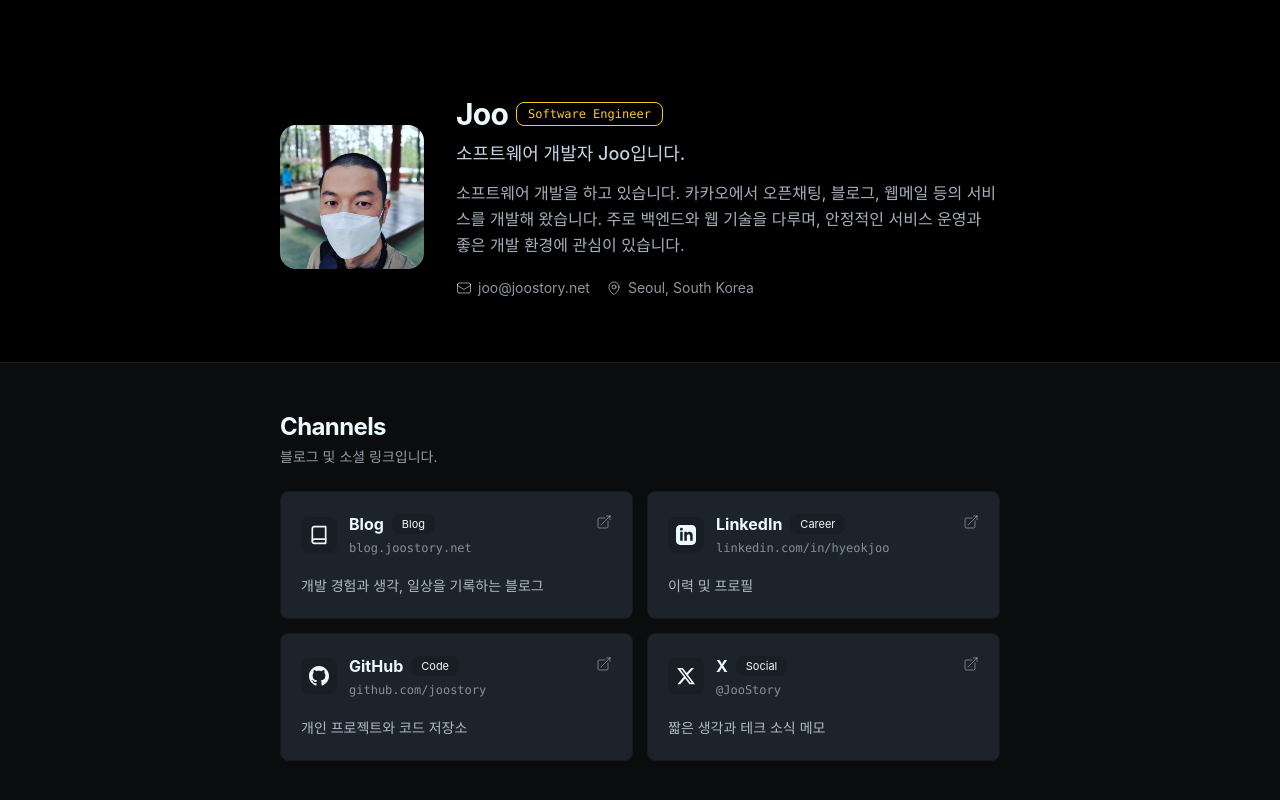
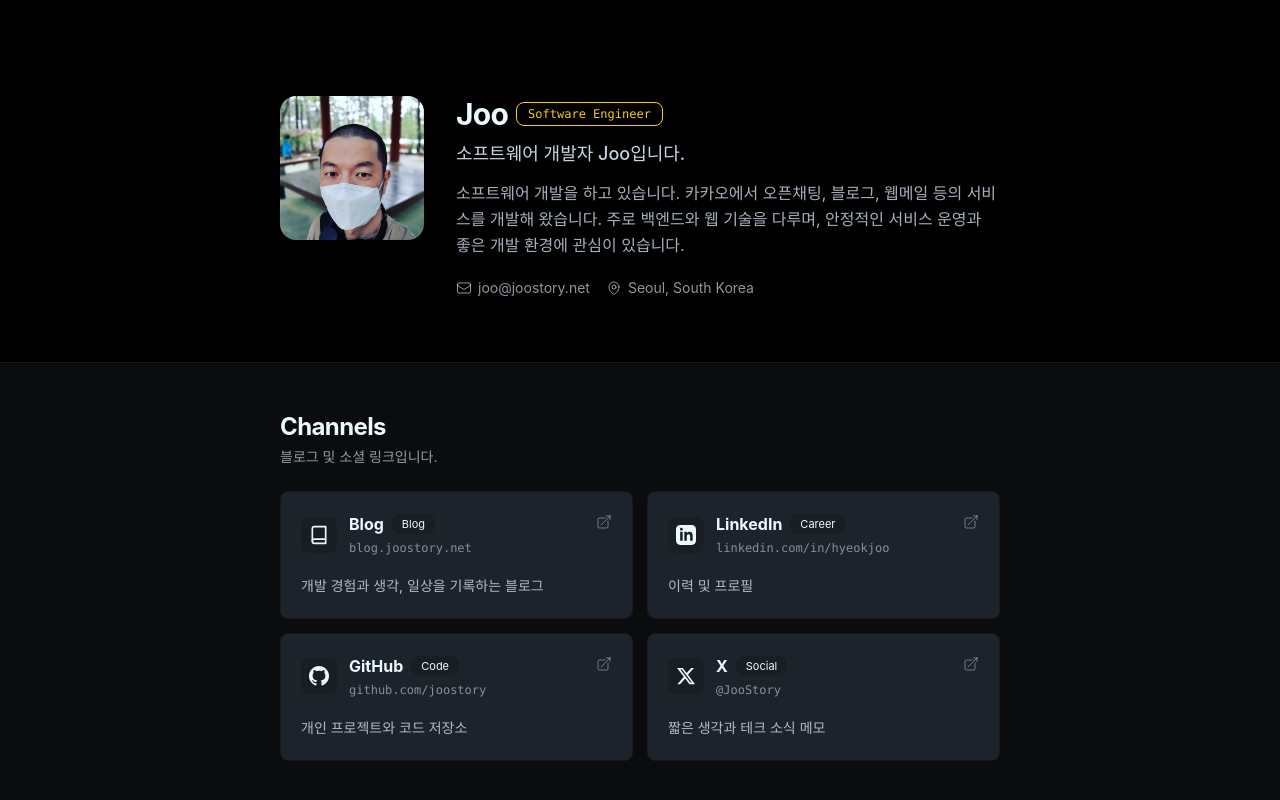
Before and after one commit to joostory/joostory.github.io, a Next.js app: page / in a window 1280 px wide. Shown: the top 800 px of the page. Built offline with nearby package versions, Linux system fonts and the light colour scheme.

Commit message:
avatar 정렬 수정

```diff
--- a/components/hub/hero-section.tsx
+++ b/components/hub/hero-section.tsx
@@ -8,7 +8,7 @@ export default function HeroSection() {
     <section id="about" className="pt-12 pb-10 sm:pt-24 sm:pb-16">
       <div className="max-w-3xl mx-auto px-5 sm:px-6">
         <div className="flex flex-col sm:flex-row items-center sm:items-start gap-6 sm:gap-8">
-          <div className="avatar shrink-0">
+          <div className="avatar shrink-0 self-start">
             <div className="w-28 h-28 sm:w-36 sm:h-36 rounded-2xl overflow-hidden">
               <Image
                 src={PROFILE.avatar}
```
